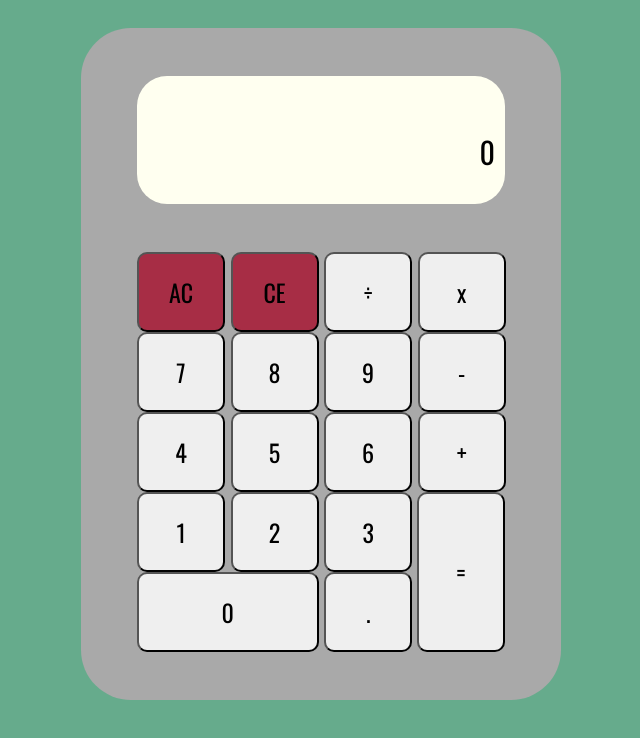
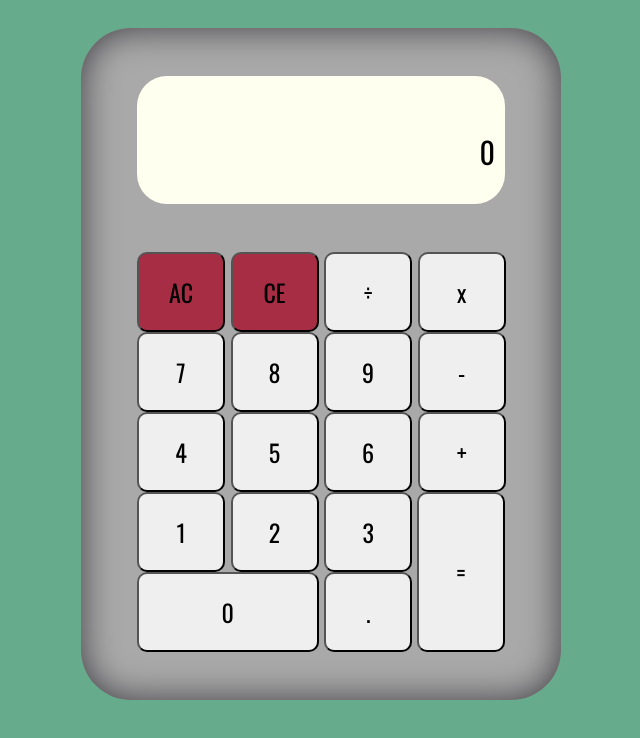
Before and after one commit to rb50/calculator, a plain HTML site: page index.html in a window 1280 px wide. Shown: the whole page, without its empty margins (319-959 px from the left). Drawn offline with nearby package versions, Linux system fonts and the light colour scheme.

Commit message:
add shading to calculator

```diff
--- a/mainstyle.css
+++ b/mainstyle.css
@@ -60,6 +60,7 @@ body {
   position: relative;
   top: 20px;
   z-index: 80;
+  box-shadow: inset 0px 0px 34px 1px #413f44;
 }
 
 #screen {
```
